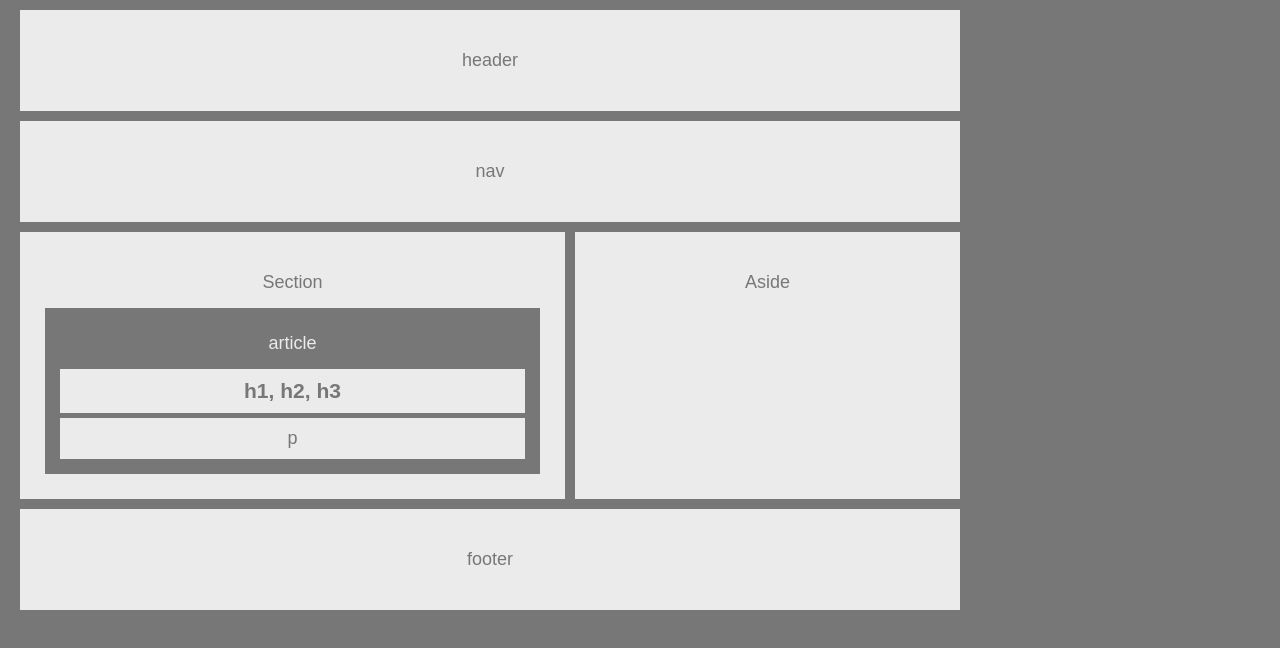
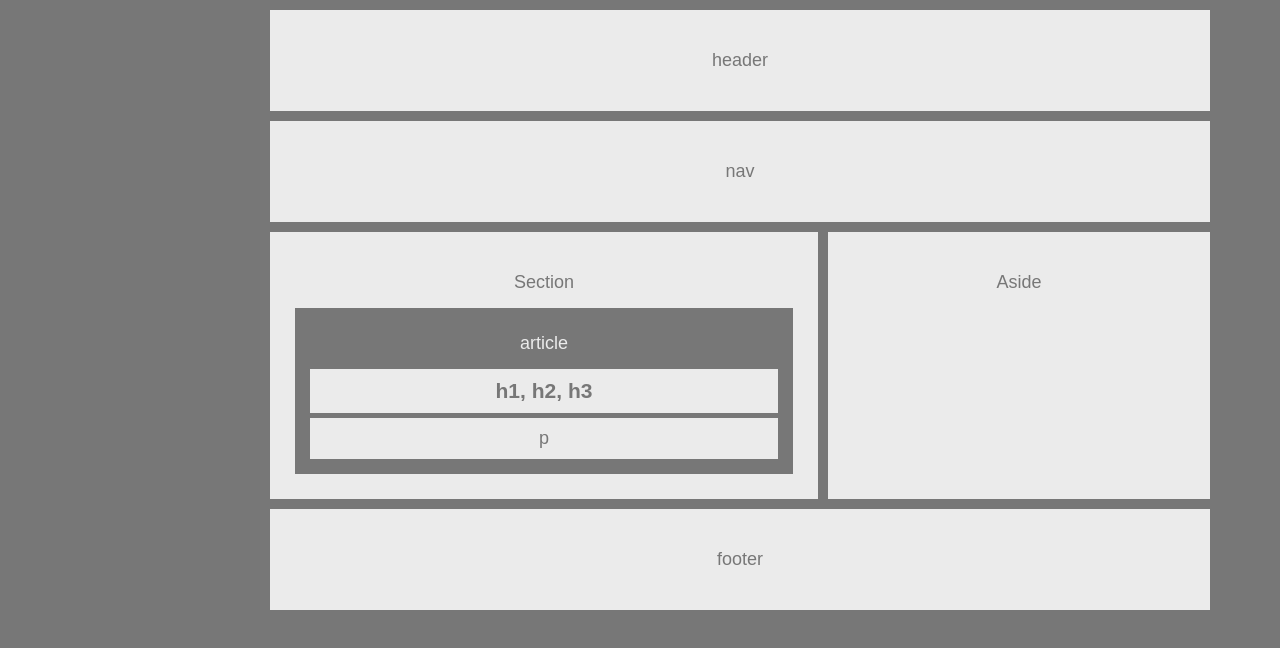
Before and after one commit to ctashton/HW-Wireframe, a plain HTML site: page index.html in a window 1280 px wide. Drawn offline with Linux system fonts and the light colour scheme.

Commit message:
Final update.  Resolved all previous issues

```diff
--- a/index.html
+++ b/index.html
@@ -10,10 +10,12 @@
     <header>
         <p>header</p>
     </header>
+
     <nav>
         <p>nav</p>
     </nav>
-    </aside>
+
+    <main>
         <section>
             <p>Section</p>
                 <article>
@@ -22,9 +24,12 @@
                         <p>p</p>
                 </article>
         </section>
+
         <aside>
             <p>Aside</p>
         </aside>
+
+    </main>
 
     <footer>
         <p>footer</p>
--- a/style.css
+++ b/style.css
@@ -4,7 +4,7 @@ body {
     width: 960px;
     font-size: 18px;
     background: #777777;
-    margin: 10px;
+    margin-left: 260px;
 }
 
 header {
@@ -19,13 +19,16 @@ nav {
     margin: 10px;
 }
 
+main {
+    display: flex;
+}
+
 section {
     padding: 25px;
     background-color: #ebebeb;
     margin-left: 10px;
-    width: 495px;
+    width: 60%;
     float: left;
-    margin-bottom: 10px;
     margin-right: 10px;
 }
 
@@ -33,10 +36,8 @@ aside {
     padding: 25px;
     background-color: #ebebeb;
     margin-right: 10px;
-    width: 335px;
-    height: 217px;
-    float: left;
-    margin-bottom: 10px;
+    float: right;
+    width: 40%;
 }
 
 h1, p{
```
